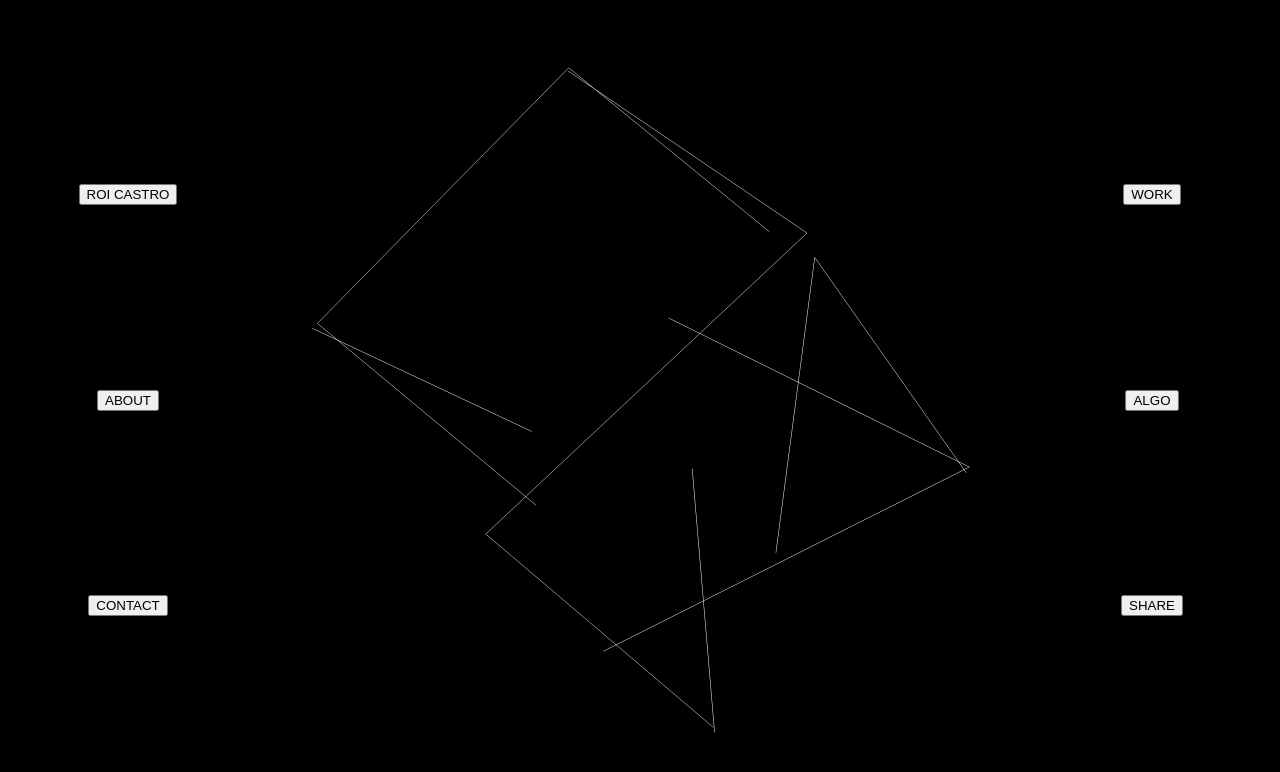
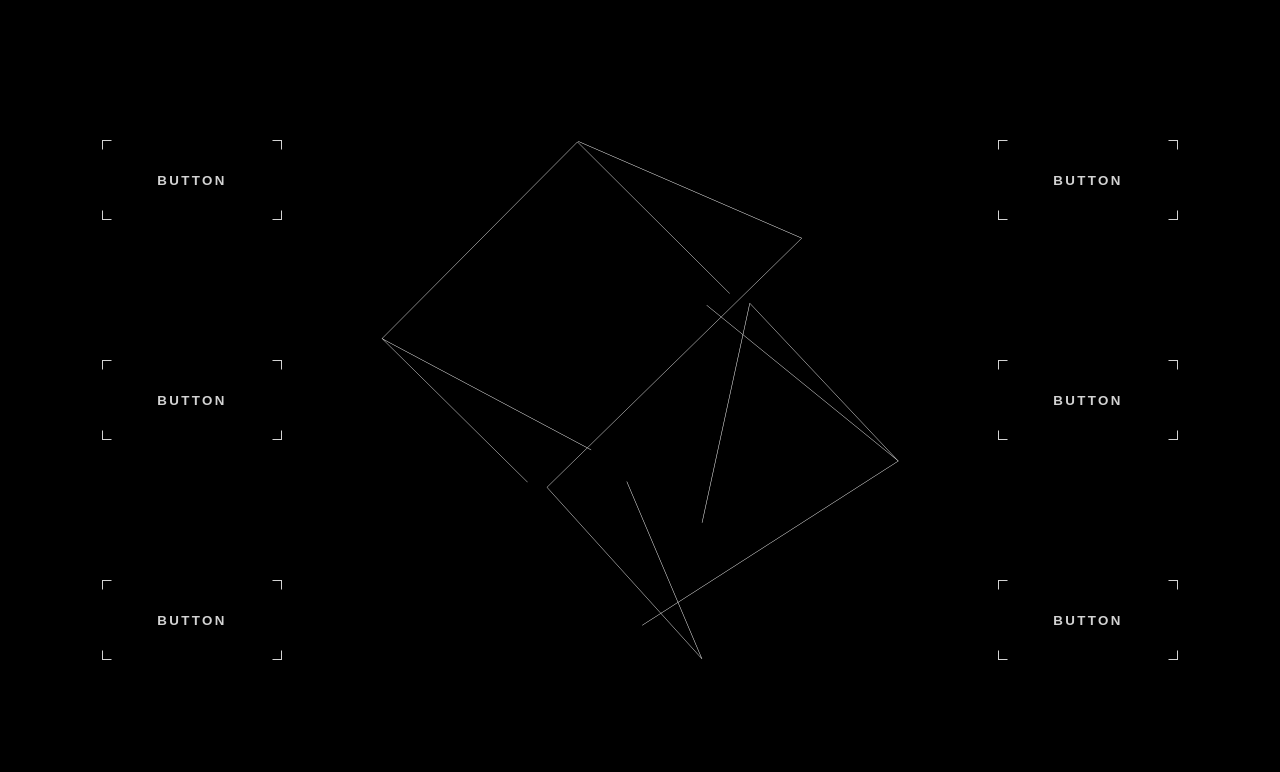
Before and after one commit to roi-castro-jurjo/roi-castro-jurjo.github.io, a plain HTML site: page cube.html in a window 1280 px wide. Drawn offline with Linux system fonts and the light colour scheme.

Commit message:
Added Button hover animation

```diff
--- a/cube.html
+++ b/cube.html
@@ -8,15 +8,51 @@
 </head>
 <body>
     <div class="button-container" id="buttons-1">
-        <input type="button" value="ROI CASTRO" class="menu-button">
-        <input type="button" value="ABOUT" class="menu-button">
-        <input type="button" value="CONTACT" class="menu-button">
+        <button class="button">
+            <div class="decorator top left"></div>
+            <div class="decorator top right"></div>
+            <div class="decorator bottom left"></div>
+            <div class="decorator bottom right"></div>
+            <span>Button</span>
+        </button>
+        <button class="button">
+            <div class="decorator top left"></div>
+            <div class="decorator top right"></div>
+            <div class="decorator bottom left"></div>
+            <div class="decorator bottom right"></div>
+            <span>Button</span>
+        </button>
+        <button class="button">
+            <div class="decorator top left"></div>
+            <div class="decorator top right"></div>
+            <div class="decorator bottom left"></div>
+            <div class="decorator bottom right"></div>
+            <span>Button</span>
+        </button>
     </div>
     <canvas></canvas>
     <div class="button-container" id="buttons-2">
-        <input type="button" value="WORK" class="menu-button">
-        <input type="button" value="ALGO" class="menu-button">
-        <input type="button" value="SHARE" class="menu-button">
+        <button class="button">
+            <div class="decorator top left"></div>
+            <div class="decorator top right"></div>
+            <div class="decorator bottom left"></div>
+            <div class="decorator bottom right"></div>
+            <span>Button</span>
+        </button>
+        <button class="button">
+            <div class="decorator top left"></div>
+            <div class="decorator top right"></div>
+            <div class="decorator bottom left"></div>
+            <div class="decorator bottom right"></div>
+            <span>Button</span>
+        </button>
+        <button class="button">
+            <div class="decorator top left"></div>
+            <div class="decorator top right"></div>
+            <div class="decorator bottom left"></div>
+            <div class="decorator bottom right"></div>
+            <span>Button</span>
+        </button>
     </div>
 </body>
 <script src="media/js/cube.js"></script>
--- a/media/css/cube-styles.css
+++ b/media/css/cube-styles.css
@@ -27,9 +27,95 @@ canvas {
 #buttons-1 {
     top: 0;
     left: 0;
+    margin-left: 5%;
 }
 
 #buttons-2 {
     top: 0;
     right: 0;
+    margin-right: 5%;
 }
+
+.button {
+    margin: 0 1rem;
+    padding: 1rem 2rem;
+    position: relative;
+    background-color: transparent;
+    border: 1px solid black;
+    color: lightgrey;
+    text-align: center;
+    letter-spacing: 0.15rem;
+    font-weight: 700;
+    text-transform: uppercase;
+    outline: none;
+    cursor: pointer;
+    width: 70%;
+    height: 10vh;
+}
+
+.button:hover {
+  position: relative;
+  border: 1px solid transparent;
+  background-color: lightgrey;
+  color: black;
+  animation: .07s flicker;
+  animation-iteration-count: 2;
+  transition: all 0.35s cubic-bezier(0.75, 0, 0.25, 1);
+}
+
+.decorator {
+  position: absolute;
+  width: 0.5rem;
+  height: 0.5rem;
+  border: 1px solid transparent;
+  animation: .1s flicker;
+  animation-iteration-count: 3;
+  transition: all 0.35s cubic-bezier(0.75, 0, 0.25, 1);
+}
+
+.decorator.top {
+  top: -1px;
+  border-top: 1px solid lightgrey;
+}
+
+.decorator.bottom {
+  bottom: -1px;
+  border-bottom: 1px solid lightgrey;
+}
+
+.decorator.left {
+  left: -1px;
+  border-left: 1px solid lightgrey;
+}
+
+.decorator.right {
+  right: -1px;
+  border-right: 1px solid lightgrey;
+}
+
+.button:hover .decorator.top {
+  top: -0.8rem;
+  border-top: 1px solid lightgrey;
+}
+
+.button:hover .decorator.bottom {
+  bottom: -0.8rem;
+  border-bottom: 1px solid lightgrey;
+}
+
+.button:hover .decorator.left {
+  left: -0.8rem;
+  border-left: 1px solid lightgrey;
+}
+
+.button:hover .decorator.right {
+  right: -0.8rem;
+  border-right: 1px solid lightgrey;
+}
+
+@keyframes flicker {
+  0%, 50% {
+    opacity: 0; }
+  51%, 100% {
+    opacity: 1; }
+}
--- a/media/js/cube.js
+++ b/media/js/cube.js
@@ -21,7 +21,7 @@ canvasContext.lineWidth = 1
 let cubeCenterX = canvas.width / 2
 let cubeCenterY = canvas.height / 2
 let cubeCenterZ = 0
-let cubeSize = Math.min(canvas.height / 4, canvas.width / 4)
+let cubeSize = Math.min(canvas.height / 5, canvas.width / 5)
 
 let vertices = [
     new POINT_3D(cubeCenterX - cubeSize, cubeCenterY - cubeSize, cubeCenterZ - cubeSize), // -1, -1, -1
```
